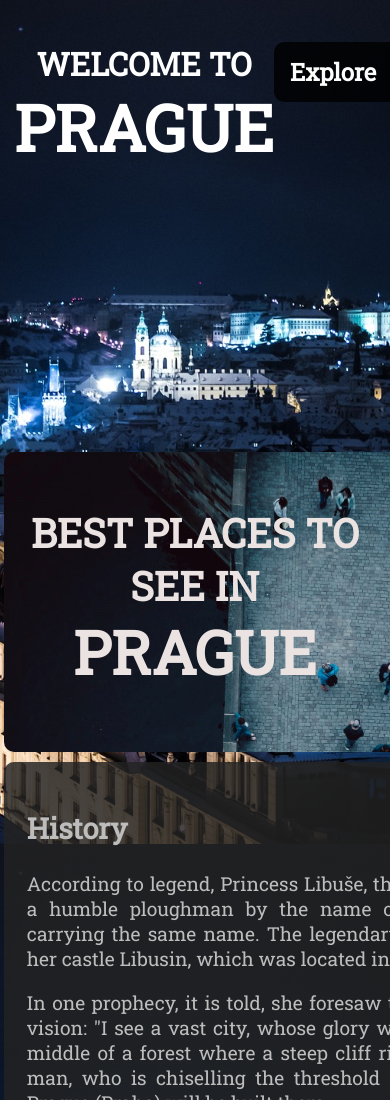
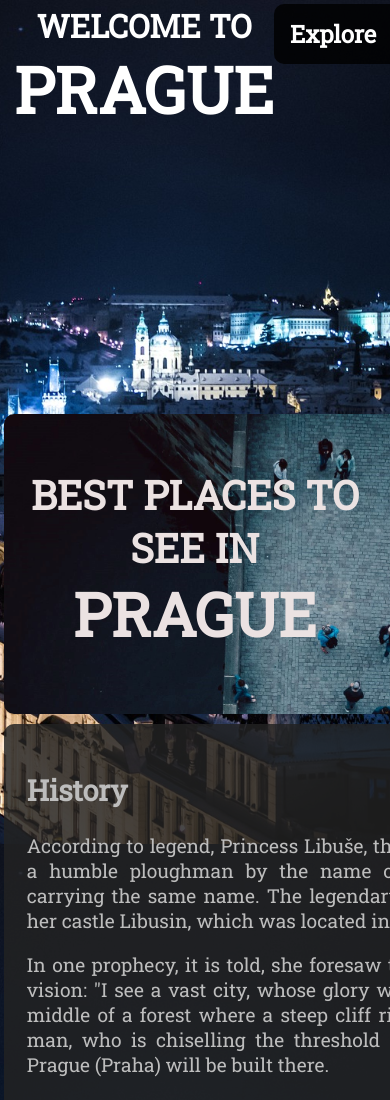
Before and after one commit to AKuznecovs/RCS-Project2, a plain HTML site: page index.html in a window 390 px wide. Shown: the top 1100 px of the page. Drawn offline with nearby package versions, Linux system fonts and the light colour scheme.

Commit message:
Update style.css

```diff
--- a/styles/style.css
+++ b/styles/style.css
@@ -44,7 +44,6 @@ body {
         }
 
         #header {
-            padding-top: 5%;
             justify-content: center;
             display: grid;
             grid-template-areas:
@@ -133,7 +132,6 @@ body {
         grid-area: header;
         min-height: 400px;
         width: 100%;
-        /* padding-top: 3%; */
         display: grid;
         grid-template-areas: "brand nav tools";
         align-content: baseline;
```
